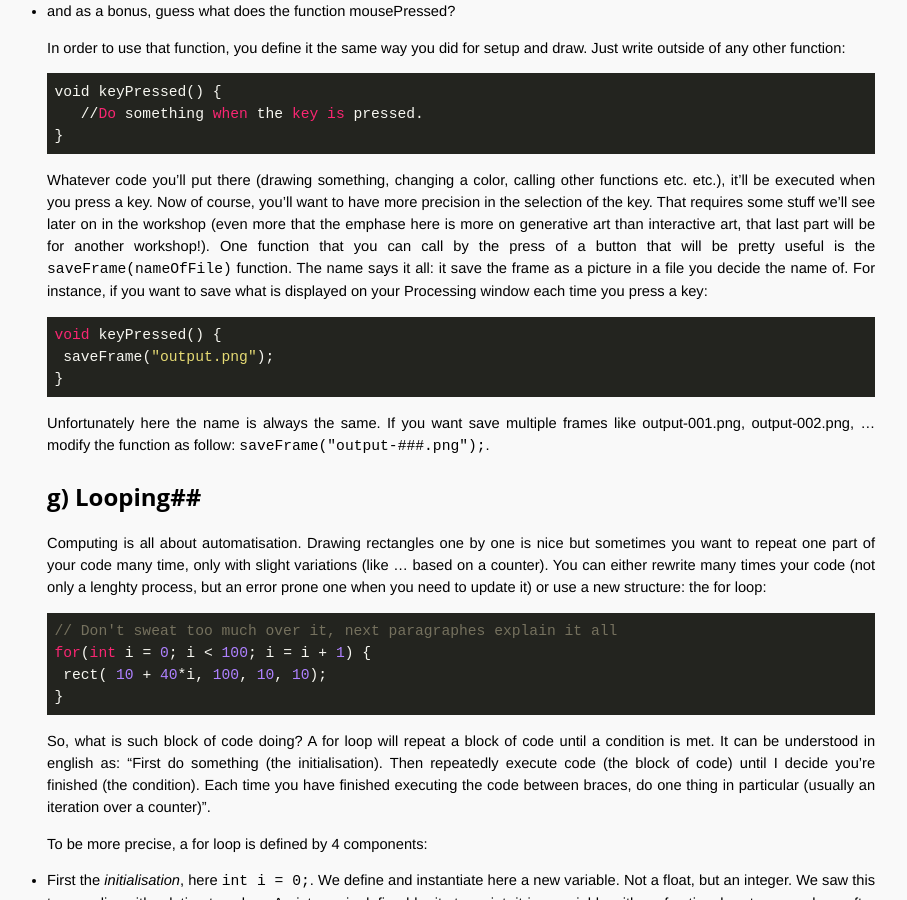
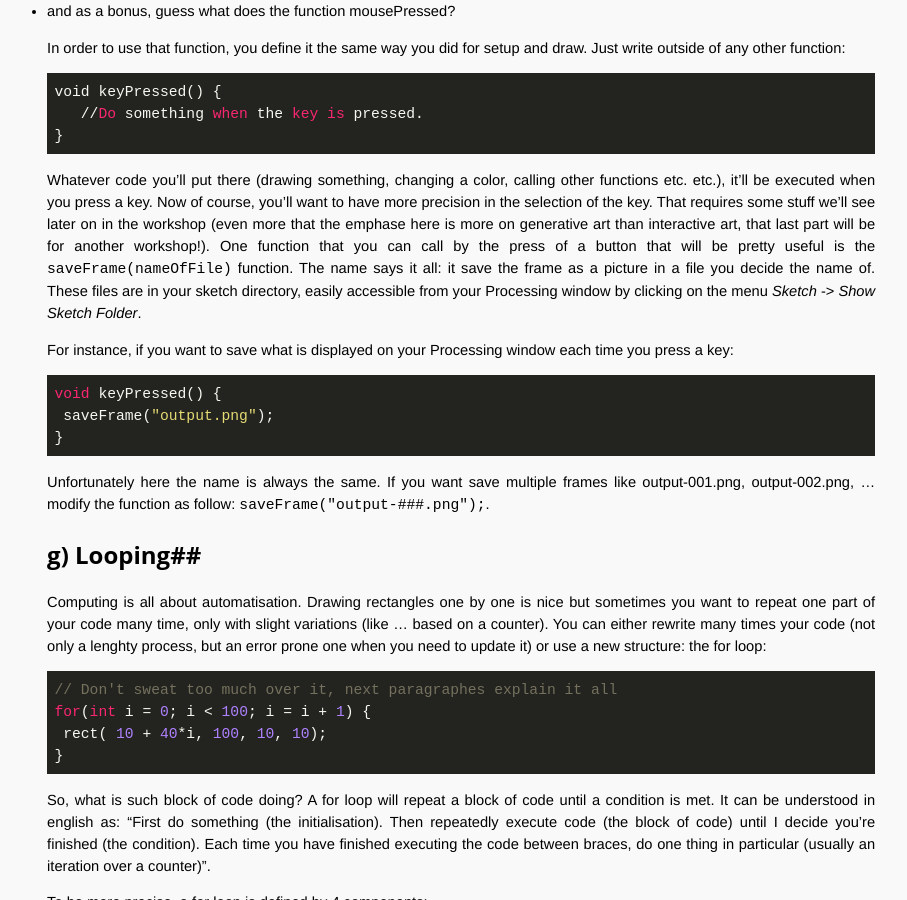
Before and after one commit to OpenTechSchool-Brussels/generative-art-with-processing, a Jekyll site: the page built from Getting-to-know-your-canvas.markdown, in a window 1280 px wide and 900 px high, scrolled down 4653 px. Shown: the whole window, without its empty margins (309-1216 px from the left). Built offline with Jekyll 4.4.1, drawn with Linux system fonts in a browser that asks for light colours; Markdown is read by kramdown in place of the engine named in the settings.

Commit message:
Update Getting-to-know-your-canvas.markdown

````diff
--- a/Getting-to-know-your-canvas.markdown
+++ b/Getting-to-know-your-canvas.markdown
@@ -173,7 +173,9 @@
 }
 ```
 
-Whatever code you'll put there (drawing something, changing a color, calling other functions etc. etc.), it'll be executed when you press a key. Now of course, you'll want to have more precision in the selection of the key. That requires some stuff we'll see later on in the workshop (even more that the emphase here is more on generative art than interactive art, that last part will be for another workshop!). One function that you can call by the press of a button that will be pretty useful is the `saveFrame(nameOfFile)` function. The name says it all: it save the frame as a picture in a file you decide the name of. For instance, if you want to save what is displayed on your Processing window each time you press a key:
+Whatever code you'll put there (drawing something, changing a color, calling other functions etc. etc.), it'll be executed when you press a key. Now of course, you'll want to have more precision in the selection of the key. That requires some stuff we'll see later on in the workshop (even more that the emphase here is more on generative art than interactive art, that last part will be for another workshop!). One function that you can call by the press of a button that will be pretty useful is the `saveFrame(nameOfFile)` function. The name says it all: it save the frame as a picture in a file you decide the name of. These files are in your sketch directory, easily accessible from your Processing window by clicking on the menu *Sketch* -> *Show Sketch Folder*.
+
+For instance, if you want to save what is displayed on your Processing window each time you press a key:
 
 ```java
 void keyPressed() {
````
